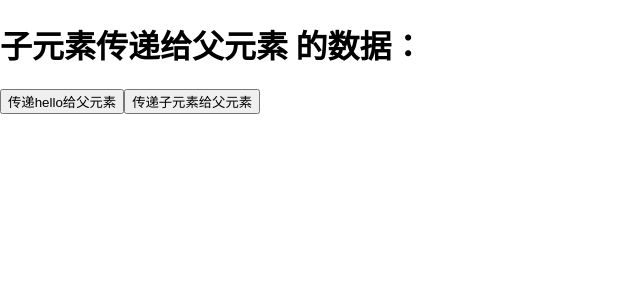
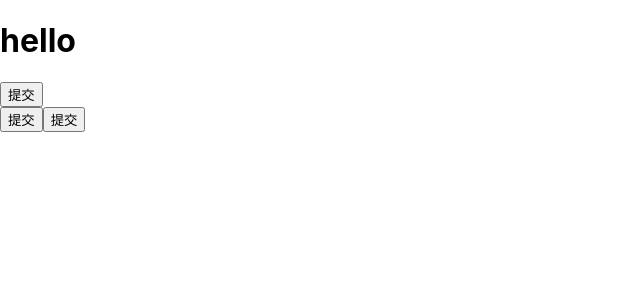
Before and after one commit to Ssshishi/test, a React (Create React App) app: page / in a window 1280 px wide. Shown: the top 300 px of the page, without its empty margins (0-640 px from the left). Built offline with nearby package versions, Linux system fonts and the light colour scheme.

Commit message:
事件渲染 箭头函数与普通函数 普通函数要加bind(this)

```diff
--- a/src/index.js
+++ b/src/index.js
@@ -410,57 +410,102 @@ serviceWorker.unregister();
 
 
 
-// 数据传递 子传父
- class PapCom  extends  React.Component{
-     constructor(props){
-            super(props)
-            this.state ={
-                ChiData: null
-            }
+// // 数据传递 子传父
+//  class PapCom  extends  React.Component{
+//      constructor(props){
+//             super(props)
+//             this.state ={
+//                 ChiData: null
+//             }
+//      }
+//      render(){
+//          return(
+//              <div>
+//                 <h1>子元素传递给父元素 的数据： {this.state.ChiData}</h1>
+//                 <ChiCom setChiData = {this.setChiData}/>
+//              </div>
+//          )
+//      }
+//     //  在父元素中设置一个函数 传入参数为子元素参数
+//      setChiData = (data)=>{
+//          this.setState({
+//              ChiData: data
+//          })
+//      }
+//  }
+
+//  class ChiCom extends React.Component{
+//      constructor(props){
+//          super(props)
+//          this.state={
+//              msg: "hello"
+//          }
+//      }
+
+//      render(){
+//          return(
+//              <div>
+//                  <button onClick = {this.sendData}>传递hello给父元素 </button>
+//                  <button onClick = {()=>{this.props.setChiData("直接传入子元素参数")}}>传递子元素给父元素 </button>
+//              </div>
+//          )
+//      }
+//     //  箭头函数 也是指向当前的this   这与通过bind进行绑定含义是一样的
+//     // 向父元素提供参数的函数
+//      sendData=()=>{
+//             //将子元素传递给父元素，实际上就是调用父元素传递进来的 父元素函数
+//              console.log(this.props.setChiData(this.state.msg))
+//              this.props.setChiData(this.state.msg)
+//      }
+
+//  }
+
+//  ReactDOM.render(
+//      <PapCom/>,
+//      document.querySelector('#root')
+//  )
+
+
+
+// 事件 onClick  绑定事件写驼峰命名   {} 传入一个函数  不是字符串
+// 事件对象react返回的事件对象是代理的原生事件对象 如果想要查看事件具体值 必须输出事件对象的属性
+// 原生 阻止默认行为时，可以直接返回return false
+class  DadCom extends React.Component{
+    constructor(props) {
+        super(props);
+
     }
     render(){
         return(
             <div>
-                <h1>子元素传递给父元素 的数据： {this.state.ChiData}</h1>
-                <ChiCom setChiData = {this.setChiData}/>
+                <div className="children">
+                    <form action="https://www.baidu.com/">
+                        <h1>hello</h1>
+                        <button onClick={this.dadEvent}>提交</button>
+                    </form>
+                    {/* 函数调用必须要以匿名的方式进行调用 */}
+                    {/* 使用箭头函数调用多个参数 */}
+                    <button onClick={(e)=>{this.dadEvent1('msg:hello',e)}}>提交</button>
+                    {/* 使用普通函数调用多个参数  必须加bind(this)*/}
+                    <button onClick={function(e){this.dadEvent1('shenshi',e)}.bind(this)}> 提交 </button>
+                </div>
             </div>
         )
         }
-    //  在父元素中设置一个函数 传入参数为子元素参数
-     setChiData = (data)=>{
-         this.setState({
-             ChiData: data
-         })
+    // react 事件传参
+    dadEvent=(e)=>{
+        console.log(e);
+        // 阻止默认事件 form中默认事件就是跳转到百度中   在react中  必须使用e.preventDefault()
+        e.preventDefault();
+        // return false;
+    }
+    dadEvent1=(msg,e)=>{
+        console.log(msg);
+        console.log(e);
     }
 }
 
- class ChiCom extends React.Component{
-     constructor(props){
-         super(props)
-         this.state={
-             msg: "hello"
-         }
-     }
-
-     render(){
-         return(
-             <div>
-                 <button onClick = {this.sendData}>传递hello给父元素 </button>
-                 <button onClick = {()=>{this.props.setChiData("直接传入子元素参数")}}>传递子元素给父元素 </button>
-             </div>
-         )
-     }
-    //  箭头函数 也是指向当前的this   这与通过bind进行绑定含义是一样的
-    // 向父元素提供参数的函数
-     sendData=()=>{
-            //将子元素传递给父元素，实际上就是调用父元素传递进来的 父元素函数
-             console.log(this.props.setChiData(this.state.msg))
-             this.props.setChiData(this.state.msg)
-     }
-
- }
-
 ReactDOM.render(
-     <PapCom/>,
+    <DadCom />,
     document.querySelector('#root')
 )
```
Lines whose indentation alone changed are shown as unchanged.
